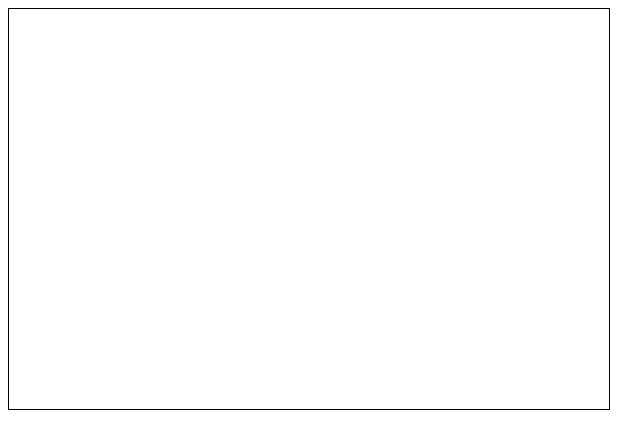
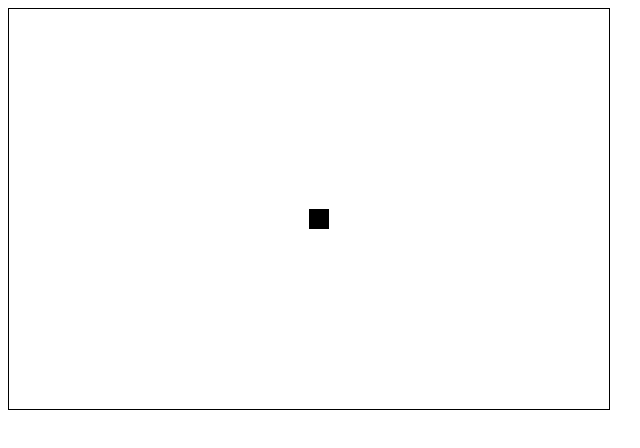
Before and after one commit to connordull17/box_test, a plain HTML site: page index.html in a window 1280 px wide. Shown: the full height of the page, 0-640 px from the left. Drawn offline with Linux system fonts and the light colour scheme.

Commit message:
put rect on canvas

```diff
--- a/index.html
+++ b/index.html
@@ -16,8 +16,20 @@
 	var canvas = document.getElementById("canvas");
     var context = canvas.getContext("2d");
 
+    var box = {
+    	x: 300,
+    	y: 200,
+    	size: 20,
+    	color: "black"
+    }
+
+    function drawBox(){
+    	context.fillStyle = box.color;
+      	context.fillRect(box.x, box.y, box.size, box.size);
+    }
+
+    drawBox();
 
 </script>
-
 </body>
 </html>
```
